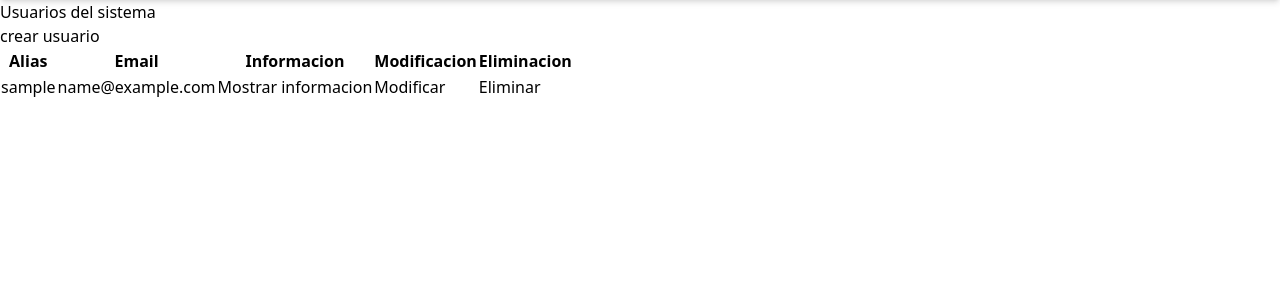
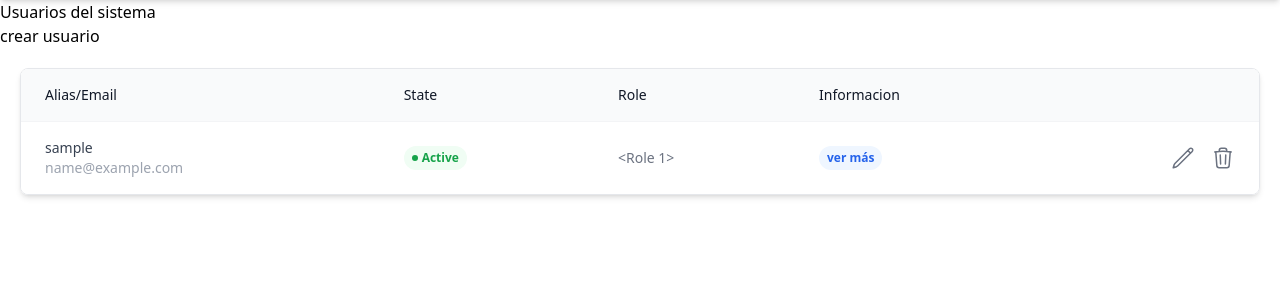
Before and after one commit to santiFie/Cedica-App, a Flask app: page /users/ in a window 1280 px wide. Shown: the part 72-372 px from the top of the page. Run offline with Flask 3, Linux system fonts and the light colour scheme; tables that the repository leaves empty hold one stand-in row (values such as "Sample post").

Commit message:
Se agrega modelado de listado de usuarios.

```diff
--- a/admin/src/web/templates/users/show_users.html
+++ b/admin/src/web/templates/users/show_users.html
@@ -10,46 +10,90 @@
 {% block content %}
     <h1>Usuarios del sistema</h1>
     <button>crear usuario</button>
+
+
     {% if list %}
-        <table>
-            <thead>
+    <div class="overflow-hidden rounded-lg border border-gray-200 shadow-md m-5">
+        <table class="w-full border-collapse bg-white text-left text-sm text-gray-500">
+          <thead class="bg-gray-50">
             <tr>
-                    <th>Alias</th>
-                    <th>Email</th>
-                    <th>Informacion</th>
-                    <th>Modificacion</th>
-                    <th>Eliminacion</th>
+              <th scope="col" class="px-6 py-4 font-medium text-gray-900">Alias/Email</th>
+              <th scope="col" class="px-6 py-4 font-medium text-gray-900">State</th>
+              <th scope="col" class="px-6 py-4 font-medium text-gray-900">Role</th>
+              <th scope="col" class="px-6 py-4 font-medium text-gray-900">Informacion</th>
+              <th scope="col" class="px-6 py-4 font-medium text-gray-900"></th>
             </tr>
           </thead>
-            <tbody>
+          <tbody class="divide-y divide-gray-100 border-t border-gray-100">
             {% for user in list %}
-                <tr>
-                    <td>{{ user.nickname }}</td>
-                    <td>{{ user.email }}</td>
-                    <td>
+            <tr class="hover:bg-gray-50">
+              <th class="flex gap-3 px-6 py-4 font-normal text-gray-900">
+                <div class="text-sm">
+                  <div class="font-medium text-gray-700">{{ user.nickname }}</div>
+                  <div class="text-gray-400">{{ user.email }}</div>
+                </div>
+              </th>
+              <td class="px-6 py-4">
+                <span
+                  class="inline-flex items-center gap-1 rounded-full bg-green-50 px-2 py-1 text-xs font-semibold text-green-600"
+                >
+                  <span class="h-1.5 w-1.5 rounded-full bg-green-600"></span>
+                  Active
+                </span>
+              </td>
+              <td class="px-6 py-4">{{ user.role }}</td>
+              <td class="px-6 py-4">
+                <div class="flex gap-2">
+                  <a href="#"
+                    class="inline-flex items-center gap-1 rounded-full bg-blue-50 px-2 py-1 text-xs font-semibold text-blue-600">
+                    ver más
+                  </a>
+                </div>
+              </td>
+              <td class="px-6 py-4">
+                <div class="flex justify-end gap-4">
                   <a href="#">
-                            <button>Mostrar informacion</button>
+                    <svg
+                      xmlns="http://www.w3.org/2000/svg"
+                      fill="none"
+                      viewBox="0 0 24 24"
+                      stroke-width="1.5"
+                      stroke="currentColor"
+                      class="h-6 w-6"
+                    >
+                      <path
+                        stroke-linecap="round"
+                        stroke-linejoin="round"
+                        d="M16.862 4.487l1.687-1.688a1.875 1.875 0 112.652 2.652L6.832 19.82a4.5 4.5 0 01-1.897 1.13l-2.685.8.8-2.685a4.5 4.5 0 011.13-1.897L16.863 4.487zm0 0L19.5 7.125"
+                      />
+                    </svg>
                   </a>
-                    </td>
-                    <td>
                   <a href="#">
-                            <button>Modificar</button>
+                    <svg
+                      xmlns="http://www.w3.org/2000/svg"
+                      fill="none"
+                      viewBox="0 0 24 24"
+                      stroke-width="1.5"
+                      stroke="currentColor"
+                      class="h-6 w-6"
+                    >
+                      <path
+                        stroke-linecap="round"
+                        stroke-linejoin="round"
+                        d="M14.74 9l-.346 9m-4.788 0L9.26 9m9.968-3.21c.342.052.682.107 1.022.166m-1.022-.165L18.16 19.673a2.25 2.25 0 01-2.244 2.077H8.084a2.25 2.25 0 01-2.244-2.077L4.772 5.79m14.456 0a48.108 48.108 0 00-3.478-.397m-12 .562c.34-.059.68-.114 1.022-.165m0 0a48.11 48.11 0 013.478-.397m7.5 0v-.916c0-1.18-.91-2.164-2.09-2.201a51.964 51.964 0 00-3.32 0c-1.18.037-2.09 1.022-2.09 2.201v.916m7.5 0a48.667 48.667 0 00-7.5 0"
+                      />
+                    </svg>
                   </a>
-                    </td>
-                    <td>
-                        <a href="#">
-                            <button>Eliminar</button>
-                        </a>
+                </div>
               </td>
             </tr>
             {% endfor %}
           </tbody>
         </table>
-
+      </div>
     {% endif %}
 
 
 
 
-
 {% endblock %}
--- a/admin/static/output.css
+++ b/admin/static/output.css
@@ -578,6 +578,10 @@ video {
   z-index: 10;
 }
 
+.m-5 {
+  margin: 1.25rem;
+}
+
 .mx-auto {
   margin-left: auto;
   margin-right: auto;
@@ -611,12 +615,20 @@ video {
   display: flex;
 }
 
+.inline-flex {
+  display: inline-flex;
+}
+
 .table {
   display: table;
 }
 
 .hidden {
   display: none;
+}
+
+.h-1\.5 {
+  height: 0.375rem;
 }
 
 .h-10 {
@@ -627,8 +639,16 @@ video {
   height: 1.25rem;
 }
 
+.h-6 {
+  height: 1.5rem;
+}
+
 .h-screen {
   height: 100vh;
+}
+
+.w-1\.5 {
+  width: 0.375rem;
 }
 
 .w-10 {
@@ -643,12 +663,20 @@ video {
   width: 1.25rem;
 }
 
+.w-6 {
+  width: 1.5rem;
+}
+
 .w-full {
   width: 100%;
 }
 
 .max-w-sm {
   max-width: 24rem;
+}
+
+.border-collapse {
+  border-collapse: collapse;
 }
 
 .cursor-pointer {
@@ -659,6 +687,10 @@ video {
   align-items: center;
 }
 
+.justify-end {
+  justify-content: flex-end;
+}
+
 .justify-center {
   justify-content: center;
 }
@@ -667,14 +699,49 @@ video {
   justify-content: space-between;
 }
 
+.gap-1 {
+  gap: 0.25rem;
+}
+
+.gap-2 {
+  gap: 0.5rem;
+}
+
+.gap-3 {
+  gap: 0.75rem;
+}
+
+.gap-4 {
+  gap: 1rem;
+}
+
 .space-x-3 > :not([hidden]) ~ :not([hidden]) {
   --tw-space-x-reverse: 0;
   margin-right: calc(0.75rem * var(--tw-space-x-reverse));
   margin-left: calc(0.75rem * calc(1 - var(--tw-space-x-reverse)));
 }
 
+.divide-y > :not([hidden]) ~ :not([hidden]) {
+  --tw-divide-y-reverse: 0;
+  border-top-width: calc(1px * calc(1 - var(--tw-divide-y-reverse)));
+  border-bottom-width: calc(1px * var(--tw-divide-y-reverse));
+}
+
+.divide-gray-100 > :not([hidden]) ~ :not([hidden]) {
+  --tw-divide-opacity: 1;
+  border-color: rgb(243 244 246 / var(--tw-divide-opacity));
+}
+
+.overflow-hidden {
+  overflow: hidden;
+}
+
 .rounded {
   border-radius: 0.25rem;
+}
+
+.rounded-full {
+  border-radius: 9999px;
 }
 
 .rounded-lg {
@@ -687,6 +754,15 @@ video {
 
 .border {
   border-width: 1px;
+}
+
+.border-t {
+  border-top-width: 1px;
+}
+
+.border-gray-100 {
+  --tw-border-opacity: 1;
+  border-color: rgb(243 244 246 / var(--tw-border-opacity));
 }
 
 .border-gray-200 {
@@ -704,14 +780,34 @@ video {
   background-color: rgb(147 197 253 / var(--tw-bg-opacity));
 }
 
+.bg-blue-50 {
+  --tw-bg-opacity: 1;
+  background-color: rgb(239 246 255 / var(--tw-bg-opacity));
+}
+
 .bg-gray-100 {
   --tw-bg-opacity: 1;
   background-color: rgb(243 244 246 / var(--tw-bg-opacity));
 }
 
+.bg-gray-50 {
+  --tw-bg-opacity: 1;
+  background-color: rgb(249 250 251 / var(--tw-bg-opacity));
+}
+
 .bg-gray-500 {
   --tw-bg-opacity: 1;
   background-color: rgb(107 114 128 / var(--tw-bg-opacity));
+}
+
+.bg-green-50 {
+  --tw-bg-opacity: 1;
+  background-color: rgb(240 253 244 / var(--tw-bg-opacity));
+}
+
+.bg-green-600 {
+  --tw-bg-opacity: 1;
+  background-color: rgb(22 163 74 / var(--tw-bg-opacity));
 }
 
 .bg-red-100 {
@@ -737,6 +833,11 @@ video {
   padding: 2rem;
 }
 
+.px-2 {
+  padding-left: 0.5rem;
+  padding-right: 0.5rem;
+}
+
 .px-3 {
   padding-left: 0.75rem;
   padding-right: 0.75rem;
@@ -747,9 +848,28 @@ video {
   padding-right: 1rem;
 }
 
+.px-6 {
+  padding-left: 1.5rem;
+  padding-right: 1.5rem;
+}
+
+.py-1 {
+  padding-top: 0.25rem;
+  padding-bottom: 0.25rem;
+}
+
 .py-2 {
   padding-top: 0.5rem;
   padding-bottom: 0.5rem;
+}
+
+.py-4 {
+  padding-top: 1rem;
+  padding-bottom: 1rem;
+}
+
+.text-left {
+  text-align: left;
 }
 
 .text-center {
@@ -766,12 +886,36 @@ video {
   line-height: 1.25rem;
 }
 
+.text-xs {
+  font-size: 0.75rem;
+  line-height: 1rem;
+}
+
 .font-medium {
   font-weight: 500;
 }
 
+.font-normal {
+  font-weight: 400;
+}
+
 .font-semibold {
   font-weight: 600;
+}
+
+.text-blue-600 {
+  --tw-text-opacity: 1;
+  color: rgb(37 99 235 / var(--tw-text-opacity));
+}
+
+.text-gray-400 {
+  --tw-text-opacity: 1;
+  color: rgb(156 163 175 / var(--tw-text-opacity));
+}
+
+.text-gray-500 {
+  --tw-text-opacity: 1;
+  color: rgb(107 114 128 / var(--tw-text-opacity));
 }
 
 .text-gray-600 {
@@ -779,14 +923,29 @@ video {
   color: rgb(75 85 99 / var(--tw-text-opacity));
 }
 
+.text-gray-700 {
+  --tw-text-opacity: 1;
+  color: rgb(55 65 81 / var(--tw-text-opacity));
+}
+
 .text-gray-800 {
   --tw-text-opacity: 1;
   color: rgb(31 41 55 / var(--tw-text-opacity));
 }
 
+.text-gray-900 {
+  --tw-text-opacity: 1;
+  color: rgb(17 24 39 / var(--tw-text-opacity));
+}
+
 .text-green-500 {
   --tw-text-opacity: 1;
   color: rgb(34 197 94 / var(--tw-text-opacity));
+}
+
+.text-green-600 {
+  --tw-text-opacity: 1;
+  color: rgb(22 163 74 / var(--tw-text-opacity));
 }
 
 .text-red-700 {
@@ -819,6 +978,11 @@ video {
 .hover\:bg-gray-100:hover {
   --tw-bg-opacity: 1;
   background-color: rgb(243 244 246 / var(--tw-bg-opacity));
+}
+
+.hover\:bg-gray-50:hover {
+  --tw-bg-opacity: 1;
+  background-color: rgb(249 250 251 / var(--tw-bg-opacity));
 }
 
 .hover\:bg-gray-800:hover {
```
Lines whose indentation alone changed are shown as unchanged.
